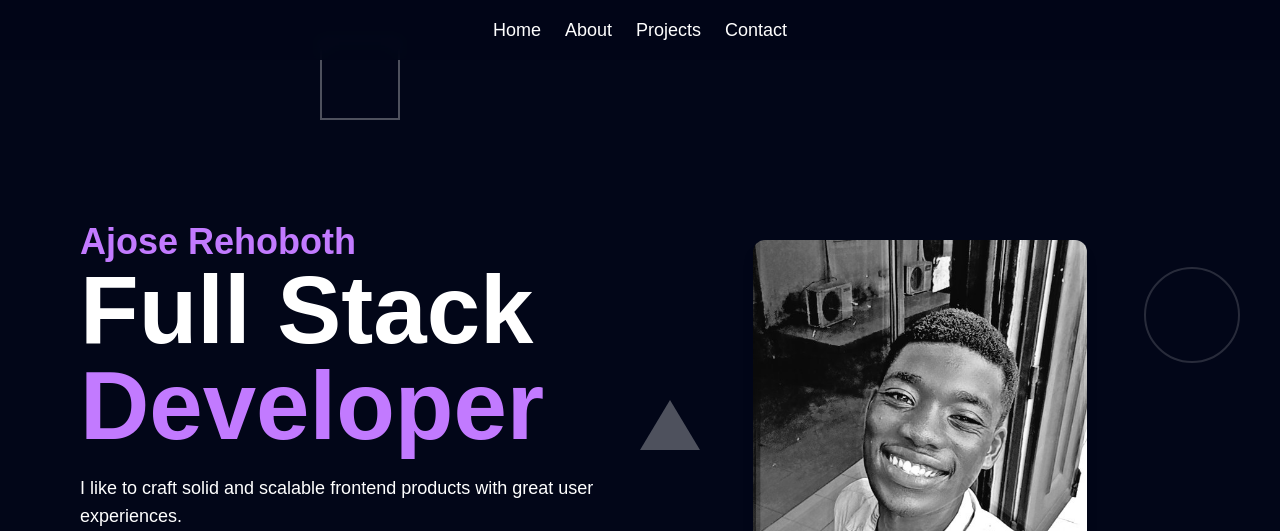
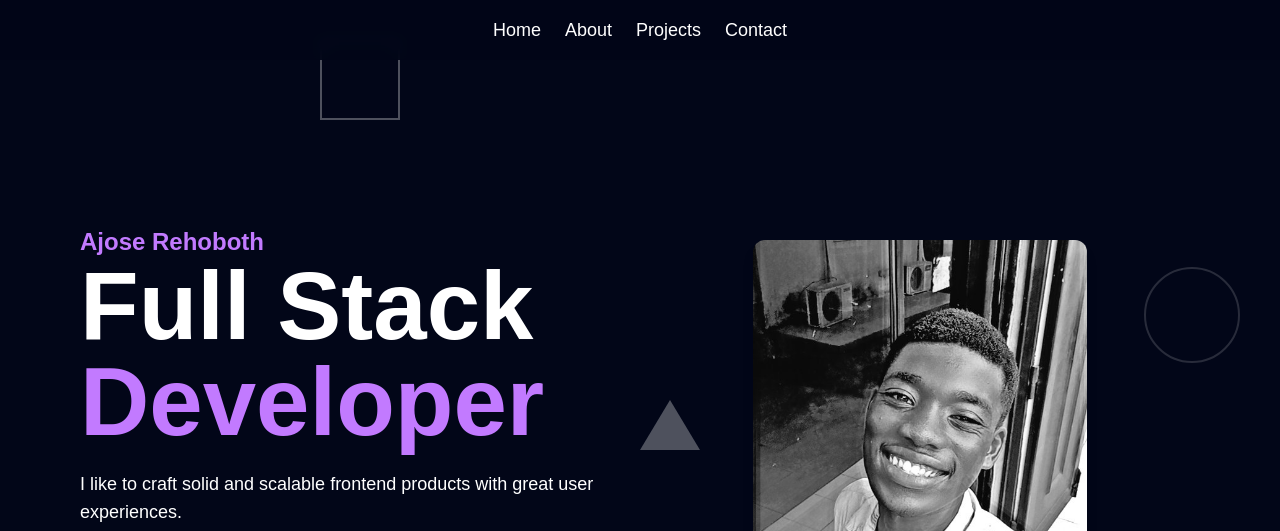
Before and after one commit to WebGenius183/rebix, a plain HTML site: page index.html in a window 1280 px wide. Shown: the top 531 px of the page. Drawn offline with nearby package versions, Linux system fonts and the light colour scheme.

Commit message:
Update index.html

```diff
--- a/index.html
+++ b/index.html
@@ -36,7 +36,7 @@
   <!-- HERO SECTION -->
   <section id="home" class="w-full min-h-screen flex flex-col md:flex-row justify-between items-center px-6 md:px-20 pt-20">
     <div class="md:w-1/2 text-center md:text-left">
-      <h1 class="font-bold text-5xl md:text-7xl lg:text-4xl text-purple-400">Ajose Rehoboth </h1>
+      <h1 class="font-bold text-5xl md:text-7xl lg:text-2xl text-purple-400">Ajose Rehoboth </h1>
       <h1 class="font-bold text-5xl md:text-7xl lg:text-8xl pb-5">Full Stack <br>
         <span class="text-purple-400">Developer</span>
       </h1>
```
